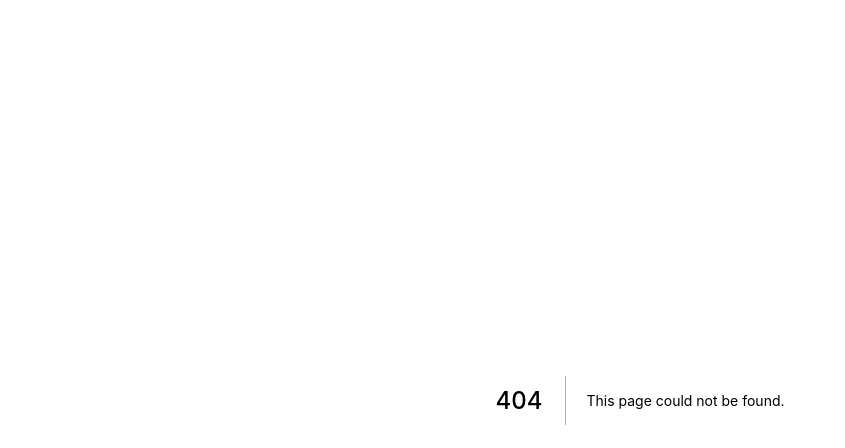
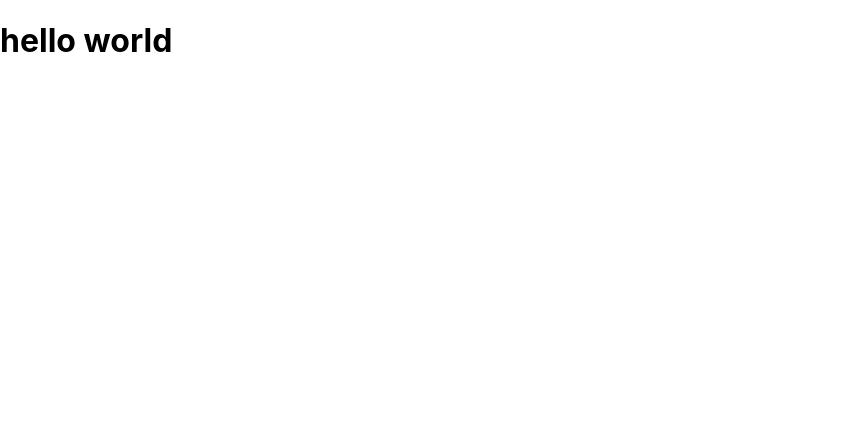
Before and after one commit to omarfaruk7022/prime-candidates-client, a Next.js app: page /about in a window 1280 px wide. Before the commit this address had no page. Shown: the top 448 px of the page, without its empty margins (0-845 px from the left). Built offline with nearby package versions, Linux system fonts and the light colour scheme.

Commit message:
about page

```diff
--- /dev/null
+++ b/pages/about.jsx
@@ -0,0 +1,7 @@
+export default function About () {
+  return (
+    <>
+      <h1>hello world</h1>
+    </>
+  )
+}
```
